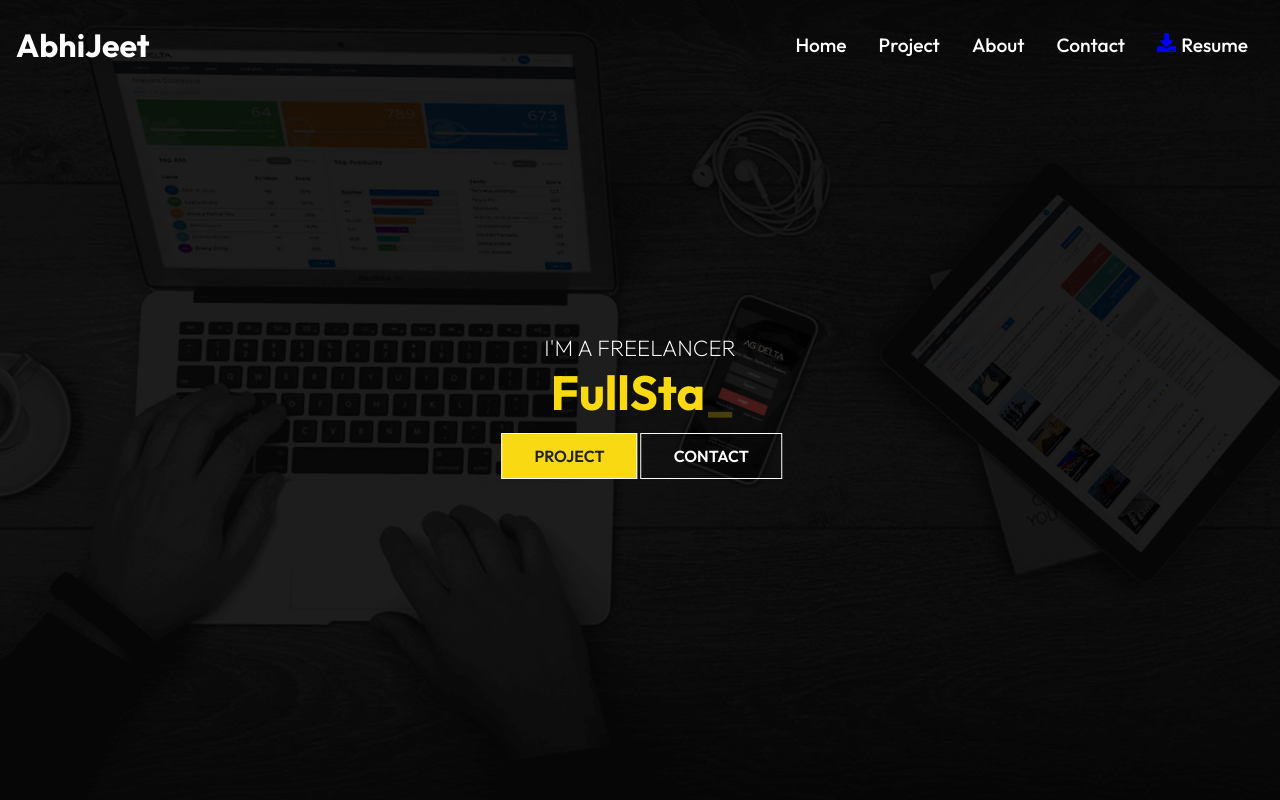
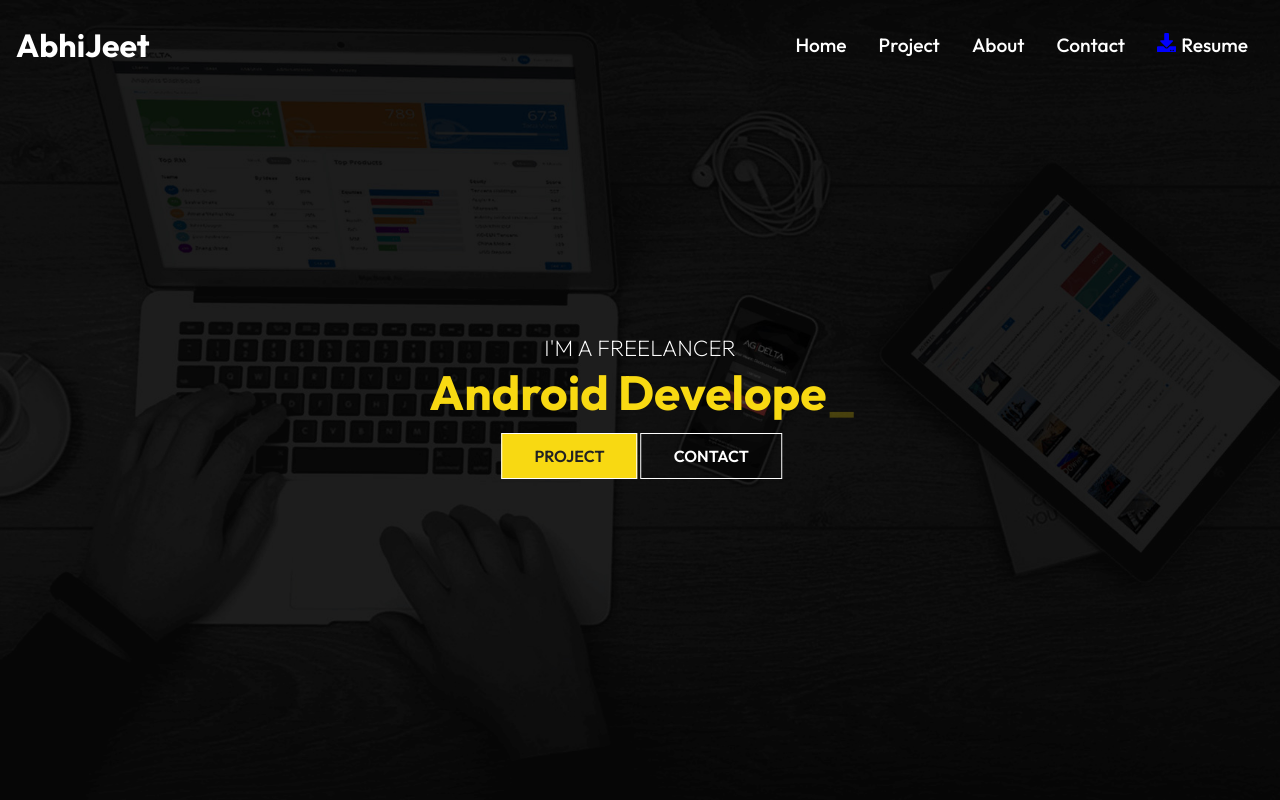
Before and after one commit to lets-do-code/MyPortfolio, a React (Create React App) app: page / in a window 1280 px wide. Shown: the top 800 px of the page. Built offline with nearby package versions, Linux system fonts and the light colour scheme.

Commit message:
Update HeroImg.js

```diff
--- a/src/components/HeroImg.js
+++ b/src/components/HeroImg.js
@@ -17,7 +17,7 @@ const HeroImg = () => {
         <p>I'M A FREELANCER</p>
         <h1 style={{color:" #f8d912", whiteSpace:"nowrap"}}>
         <Typewriter
-            words={['React Developer', 'Web Developer','FullStack Developer']}
+            words={['React Native Developer','Android Developer','Web Developer','FullStack Developer']}
             loop={5}
             cursor
             cursorStyle='_'
```
